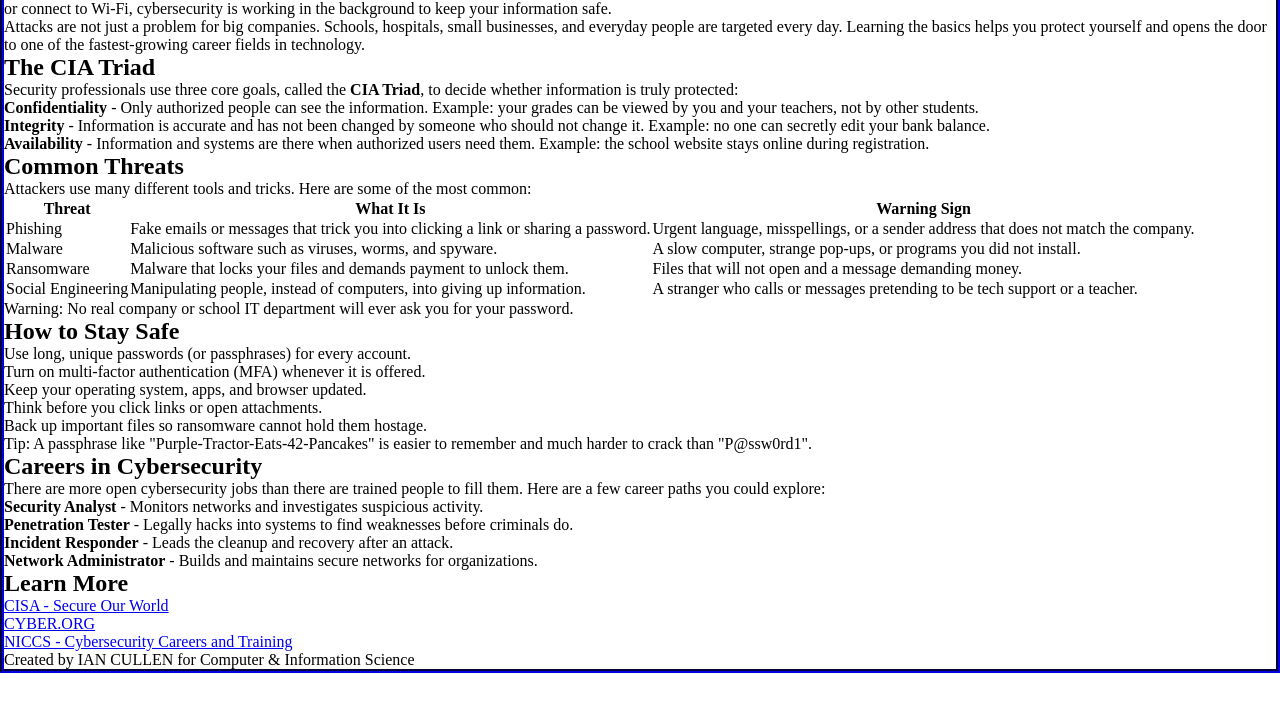
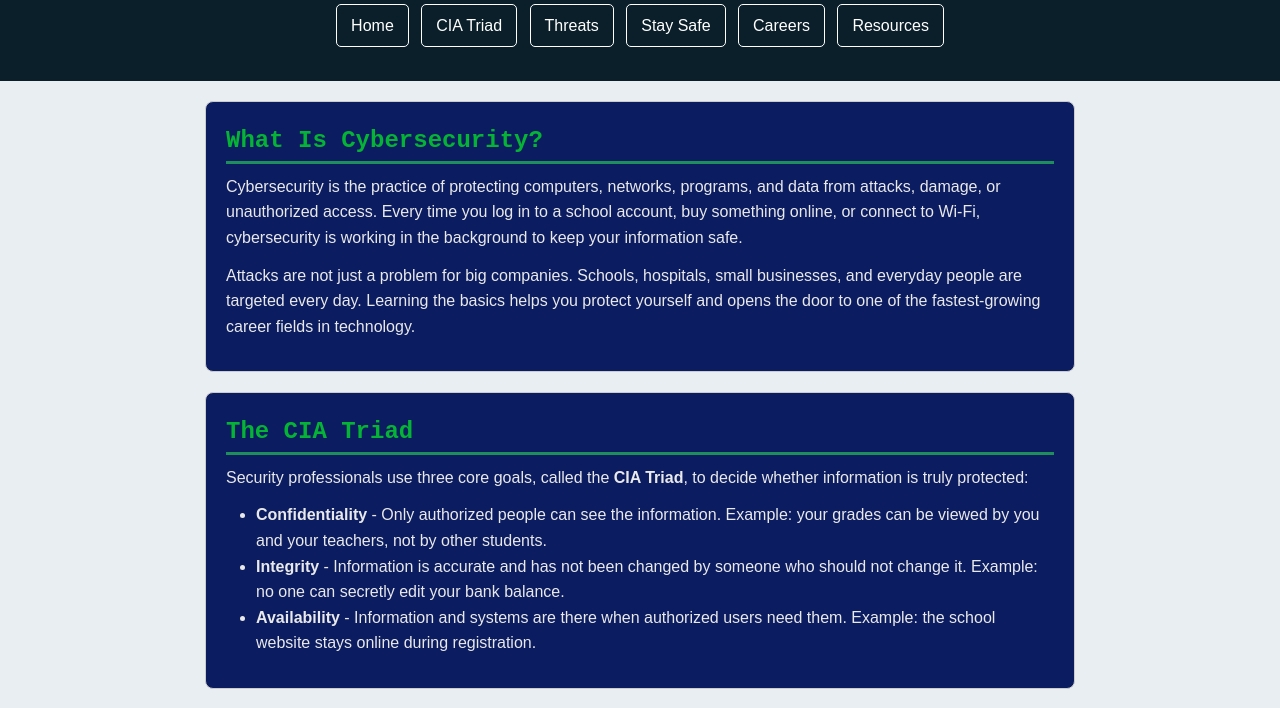
Before and after one commit to The-Gulk/CIS26-27-Juniors, a plain HTML site: page cssBasics1/cybersecurity.html in a window 1280 px wide. Shown: the part 122-830 px from the top of the page. Before the commit the page ends 800 px from the top, so only its background shows below. Drawn offline with Linux system fonts and the light colour scheme.

Commit message:
friYAY!!!!

```diff
--- a/cssBasics1/cybersecurity.css
+++ b/cssBasics1/cybersecurity.css
@@ -4,6 +4,11 @@
    Date: 11/17/26
    ========================================================== */
 
+   /*
+      Q1: So your HTML file doesn't get cluttered
+      Q2: A class selector can be used to change multiple things, while IDs are unique and can only be used for a single element. For example, a class selector was used to change sections with the "card" class, while an ID selector was used to change the page header alone with the "page-header" ID.
+      Q3: The descendant selector "nav a" allowed for changes to be made only to the links under nav rather than all links present on the page (i.e. the links under "Learn more" in the #resources section.
+   */
 /* STEP 2: Universal selector (CSS reset) */
 
 * {
@@ -15,33 +20,140 @@
 /* STEP 3: Element selector - body */
 
 body {
-   border: 4px, darkblue;
-   border-style: groove;
+    font-family: Arial, Helvetica, sans-serif;
+    background-color: #e9eef3;
+    color: #e9e9e9;
+    line-height: 1.6;
+}
+
+/* STEP 4: Multiple selector - headings */
+
+h1, h2 {
+    font-family: "Courier New", Courier, monospace;
+    color: #05b434;
+}
+
+/* STEP 5: ID selector - page header */
+
+#page-header {
+    background-color: #0b1f2a;
+    color: #ffffff;
+    text-align: center;
+    padding: 30px 20px;
+}
+
+/* STEP 6: More element selectors - paragraphs, lists, tables */
+
+main {
+    max-width: 900px;
+    margin: 20px auto;
+    padding: 0 15px;
+}
+
+h2 {
+    margin-bottom: 10px;
 }
 
 p {
-   border: 2px, rgb(0, 0, 209);
+    margin-bottom: 12px;
 }
 
-p span {
+ul, ol {
+    margin-left: 30px;
+    margin-bottom: 12px;
+}
 
+table {
+    width: 100%;
+    border-collapse: collapse;
+    margin-bottom: 15px;
 }
-/* STEP 4: Multiple selector - headings */
 
+th, td {
+    border: 1px solid #999999;
+    padding: 8px;
+    text-align: left;
+}
 
-/* STEP 5: ID selector - page header */
+th {
+    background-color: #0b3d2e;
+    color: #ffffff;
+}
 
-
-/* STEP 6: More element selectors - paragraphs, lists, tables */
-
+tr:hover {
+   background-color: #000000;
+   color: #05b434;
+}
 
 /* STEP 7: Class selectors - .card, .tagline, .tip, .warning */
 
+.card {
+    background-color: #0b1c61;
+    border: 1px solid #cccccc;
+    border-radius: 8px;
+    padding: 20px;
+    margin-bottom: 20px;
+}
+.tagline {
+    font-style: italic;
+    color: #9fe8c7;
+    margin-bottom: 15px;
+}
+
+.tip {
+    background-color: #515151;
+    border-left: 6px solid #1e8e5a;
+    padding: 10px;
+}
+
+.warning {
+    background-color: #515151;
+    border-left: 6px solid #c0392b;
+    padding: 10px;
+    font-weight: bold;
+}
 
 /* STEP 8: Descendant selector - links inside the nav */
 
+nav a {
+    display: inline-block;
+    color: #ffffff;
+    text-decoration: none;
+    padding: 8px 14px;
+    margin: 4px;
+    border: 1px solid #ffffff;
+    border-radius: 5px;
+}
+
+#page-header h1 {
+    color: #39ff88;
+}
+
+.card h2 {
+   border-bottom: 3px solid #1e8e5a;
+}
 
 /* STEP 9: Pseudo-class selector - hover effect */
 
+nav a:hover {
+    background-color: #39ff88;
+    color: #0b1f2a;
+}
+
+#resources a:hover {
+   background-color: #008c62;
+   color: #f8f8f8;
+}
+
+#resources a:visited {
+   color:#05b434
+}
 
 /* STEP 10: Footer */
+
+footer {
+    background-color: #0b1f2a;
+    color: #ffffff;
+    text-align: center;
+    padding: 15px;
+}
```
Also changed, not shown: index.html (+1 -1 lines), KRIMAAA/christmas.html (added), KRIMAAA/css/styles.css (added), KRIMAAA/images/header.jpg (added), KRIMAAA/item-template.html (added), 1 other file.
